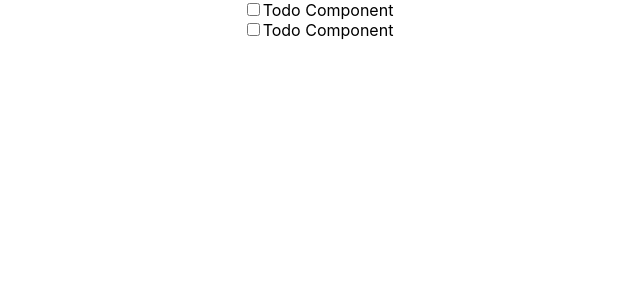
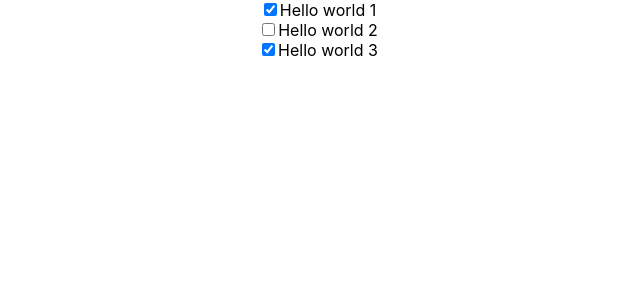
Before and after one commit to ekgp4949/blog-demo, a React (Create React App) app in the folder todo-react-app/: page / in a window 1280 px wide. Shown: the top 300 px of the page, without its empty margins (322-962 px from the left). Built offline with nearby package versions, Linux system fonts and the light colour scheme.

Commit message:
[MOD] Todo.js 수정

```diff
--- a/todo-react-app/src/App.js
+++ b/todo-react-app/src/App.js
@@ -1,14 +1,39 @@
+import React from 'react';
 import './App.css';
 import Todo from './Todo'
 
-function App() {
-  return (
-    <div className="App">
-      <Todo />
-      <Todo />
+class App extends React.Component {
 
-    </div>
-  );
+  constructor(props) {
+    super(props);
+
+    this.state = {
+      item: [
+        { id: 0, title: "Hello world 1", done: true },
+        { id: 1, title: "Hello world 2", done: false },
+        { id: 2, title: "Hello world 3", done: true },
+      ]
+    }
+  }
+
+  render() {
+
+    var todoItems = this.state.item.map((item, index) => (
+      <Todo item={item} key={item.id} />
+    ));
+
+    /*
+    for(let i = 0; i < this.state.item.length; i++ ) {
+      todoItems.push((<Todo item={this.state.item[i]} key={this.state.item[i].id} />));
+    }
+    */
+    return (
+      <div className="App">
+        {todoItems}
+      </div>
+    );
+  }
+
 }
 
 export default App;
--- a/todo-react-app/src/Todo.js
+++ b/todo-react-app/src/Todo.js
@@ -1,11 +1,22 @@
 import React from "react";
 
 class Todo extends React.Component {
+    constructor(props) {
+        super(props);
+
+        this.state = { item: props.item };
+    }
+
     render() {
         return (
             <div className="Todo">
-                <input type="checkbox" id="todo0" name="todo0" value="todo0"></input>
-                <label for="todo0">Todo Component</label>
+                <input
+                    type="checkbox"
+                    id={this.state.item.id}
+                    name={this.state.item.id}
+                    checked={this.state.item.done}>
+                </input>
+                <label for={this.state.item.id}>{this.state.item.title}</label>
             </div>
         );
     }
```
